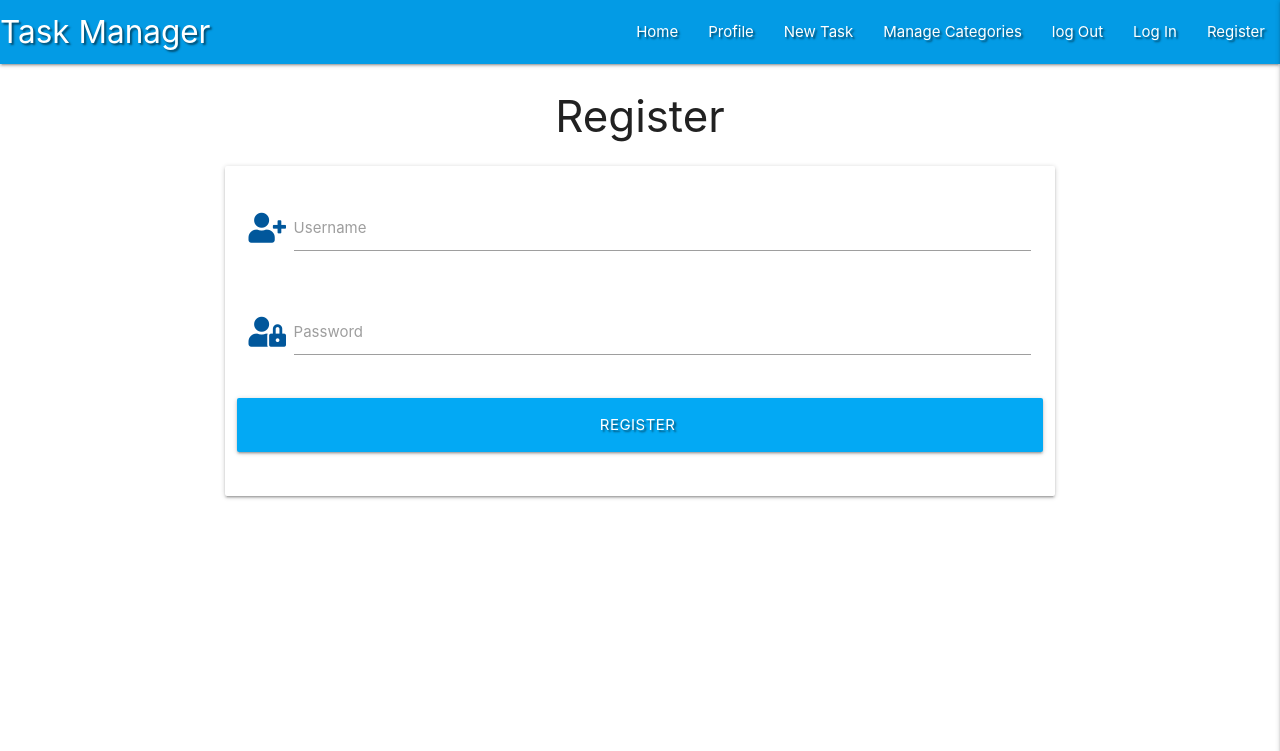
After one commit to kayalvaer/kay_task-mgnr-project, a Flask app: page /register in a window 1280 px wide. The commit adds this page. Shown: the top 751 px of the page. Run offline with Flask 2, Linux system fonts and the light colour scheme; some libraries are stand-ins or nearby versions.

Commit message:
Add register template

```diff
--- a/app.py
+++ b/app.py
@@ -4,6 +4,7 @@ from flask import (
     redirect, request, session, url_for)
 from flask_pymongo import PyMongo
 from bson.objectid import ObjectId
+from werkzeug.security import generate_password_hash, check_password_hash
 if os.path.exists("env.py"):
     import env
 
@@ -23,8 +24,10 @@ def get_tasks():
     tasks = mongo.db.tasks.find()
     return render_template("tasks.html", tasks=tasks)
 
-# @app.route('/api/message', methods=['GET','POST'])
-# def test_funct():
+
+@app.route("/register", methods=["GET", "POST"])
+def register():
+    return render_template("register.html")
 
 
 if __name__ == "__main__":
--- a/templates/base.html
+++ b/templates/base.html
@@ -28,7 +28,7 @@
                 <li><a href="#">Manage Categories</a></li>
                 <li><a href="#">log Out</a></li>
                 <li><a href="#">Log In</a></li>
-                <li><a href="#">Register</a></li>
+                <li><a href="{{ url_for('register') }}">Register</a></li>
               </ul>
             </div>
           </nav>
@@ -42,7 +42,7 @@
             <li><a href="#">Manage Categories</a></li>
             <li><a href="#">log Out</a></li>
             <li><a href="#">Log In</a></li>
-            <li><a href="#">Register</a></li>
+            <li><a href="{{ url_for('register') }}">Register</a></li>
           </ul>
     </header>
 
--- /dev/null
+++ b/templates/register.html
@@ -0,0 +1,35 @@
+{% extends "base.html" %}
+{% block content %}
+
+    <h3 class="center-align">Register</h3>
+
+    <div class="row">
+        <form class="col s12 m8 offset-m2" method="POST" action="{{ url_for('register') }}">
+            <div class="card-panel">
+                <!----username--->
+                <div class="row">
+                    <div class="input-field col s12">
+                        <i class="fas fa-user-plus prefix light-blue-text text-darken-4"></i>
+                        <input id="username" name="username" type="text" class="validate">
+                        <label for="username">Username</label>
+                    </div>
+                </div>
+                <!----password---->
+                <div class="row">
+                    <div class="input-field col s12">
+                        <i class="fas fa-user-lock prefix light-blue-text text-darken-4"></i>
+                        <input id="password" name="password" type="password" class="validate">
+                        <label for="password">Password</label>
+                    </div>
+                </div>
+                <!----register---->
+                <div class="row">
+                    <button type="submit" class="col s12 btn-large light-blue darken text-shadow">
+                        Register <i class="fas fa-sign-alt"></i>
+                    </button>
+                </div>
+            </div>
+        </form>
+    </div>
+
+{% endblock %}
```
